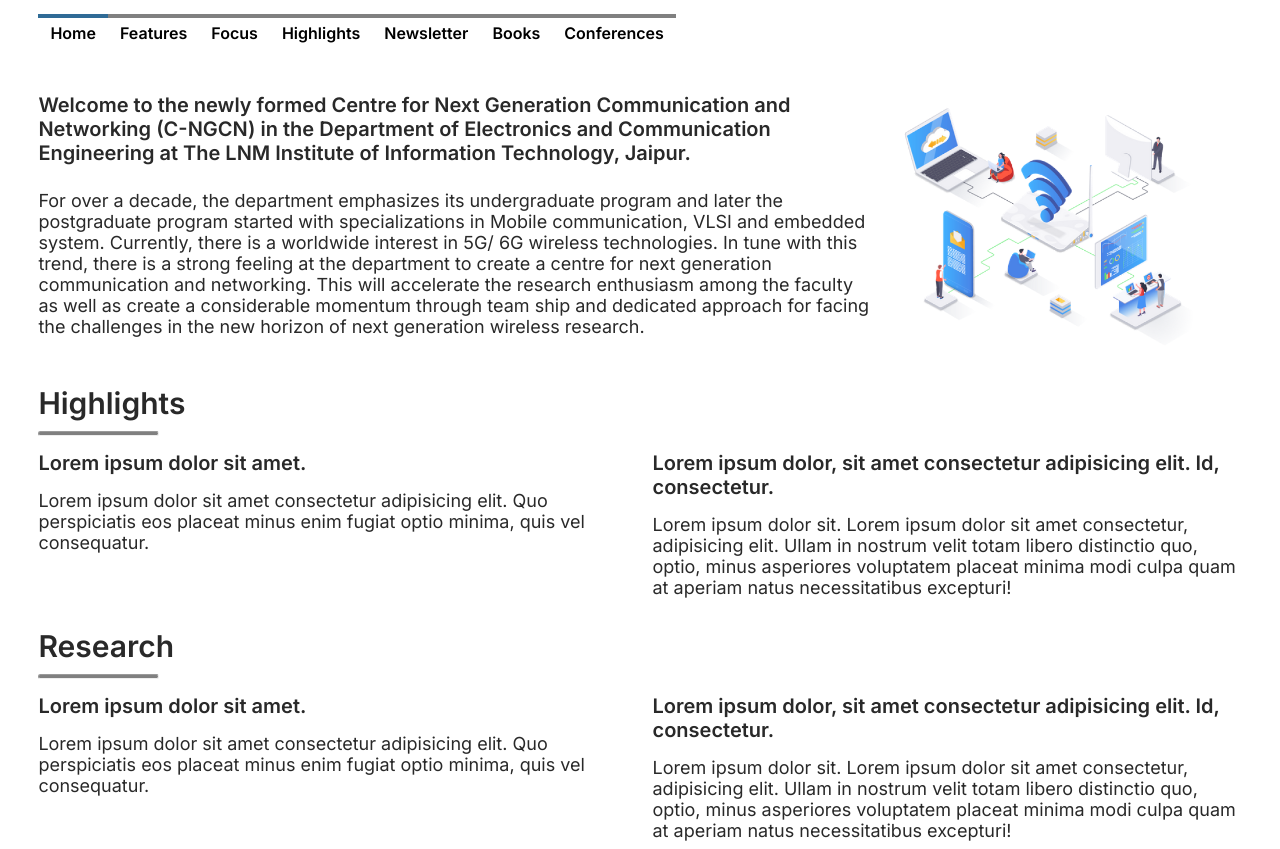
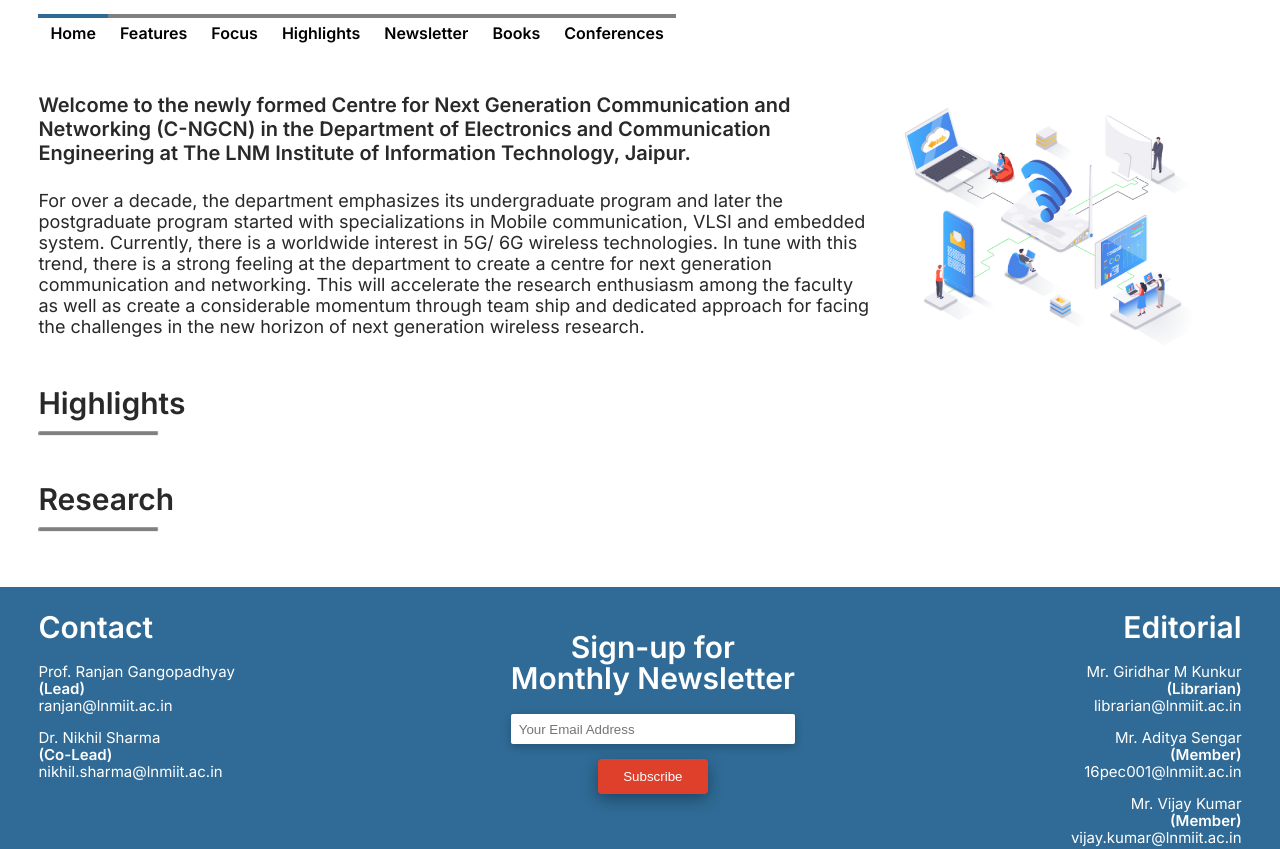
Before and after one commit to mr-kingshuk/Library-Blog, a plain HTML site: page index.html in a window 1280 px wide. Shown: the part 131-980 px from the top of the page. Drawn offline with Linux system fonts and the light colour scheme; no server answers.

Commit message:
removed dummy data

```diff
--- a/index.html
+++ b/index.html
@@ -75,13 +75,12 @@
             <hr>
             <div class="content ">
                 <div class="items i1">
-                    <div class="title">Lorem ipsum dolor sit amet.</div>
-                    <div class="desc"> Lorem ipsum dolor sit amet consectetur adipisicing elit. Quo perspiciatis eos placeat minus enim fugiat optio minima, quis vel consequatur.
-                    </div>
+                    <div class="title"></div>
+                    <div class="desc"></div>
                 </div>
                 <div class="items i2">
-                    <div class="title">Lorem ipsum dolor, sit amet consectetur adipisicing elit. Id, consectetur.</div>
-                    <div class="desc"> Lorem ipsum dolor sit. Lorem ipsum dolor sit amet consectetur, adipisicing elit. Ullam in nostrum velit totam libero distinctio quo, optio, minus asperiores voluptatem placeat minima modi culpa quam at aperiam natus necessitatibus excepturi!</div>
+                    <div class="title"></div>
+                    <div class="desc"></div>
                 </div>
             </div>
         </div>
@@ -90,13 +89,12 @@
             <hr>
             <div class="content">
                 <div class="items i3">
-                    <div class="title">Lorem ipsum dolor sit amet.</div>
-                    <div class="desc"> Lorem ipsum dolor sit amet consectetur adipisicing elit. Quo perspiciatis eos placeat minus enim fugiat optio minima, quis vel consequatur.
-                    </div>
+                    <div class="title"></div>
+                    <div class="desc"> </div>
                 </div>
                 <div class="items i4">
-                    <div class="title">Lorem ipsum dolor, sit amet consectetur adipisicing elit. Id, consectetur.</div>
-                    <div class="desc"> Lorem ipsum dolor sit. Lorem ipsum dolor sit amet consectetur, adipisicing elit. Ullam in nostrum velit totam libero distinctio quo, optio, minus asperiores voluptatem placeat minima modi culpa quam at aperiam natus necessitatibus excepturi!</div>
+                    <div class="title"></div>
+                    <div class="desc"></div>
                 </div>
             </div>
         </div>
```
